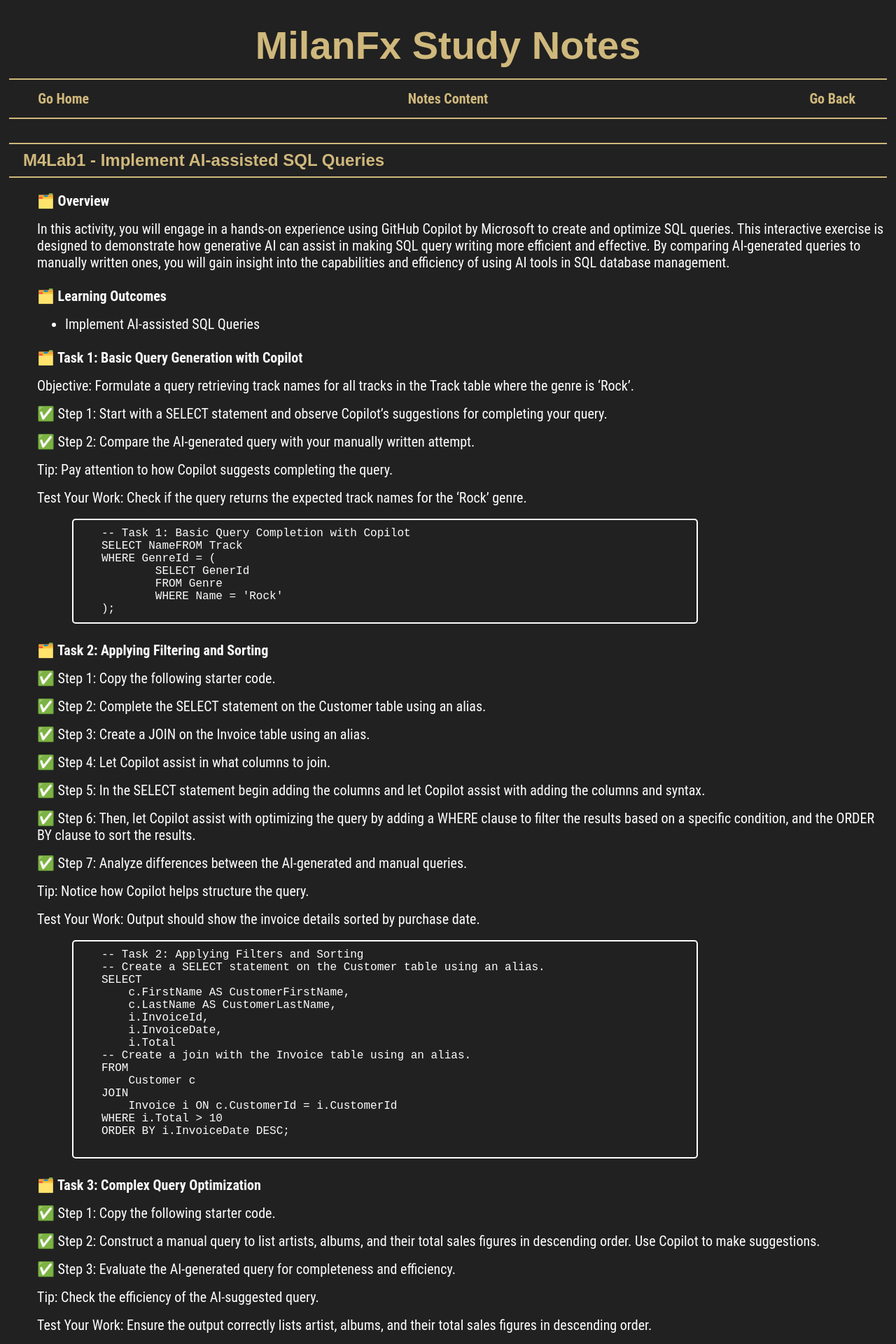
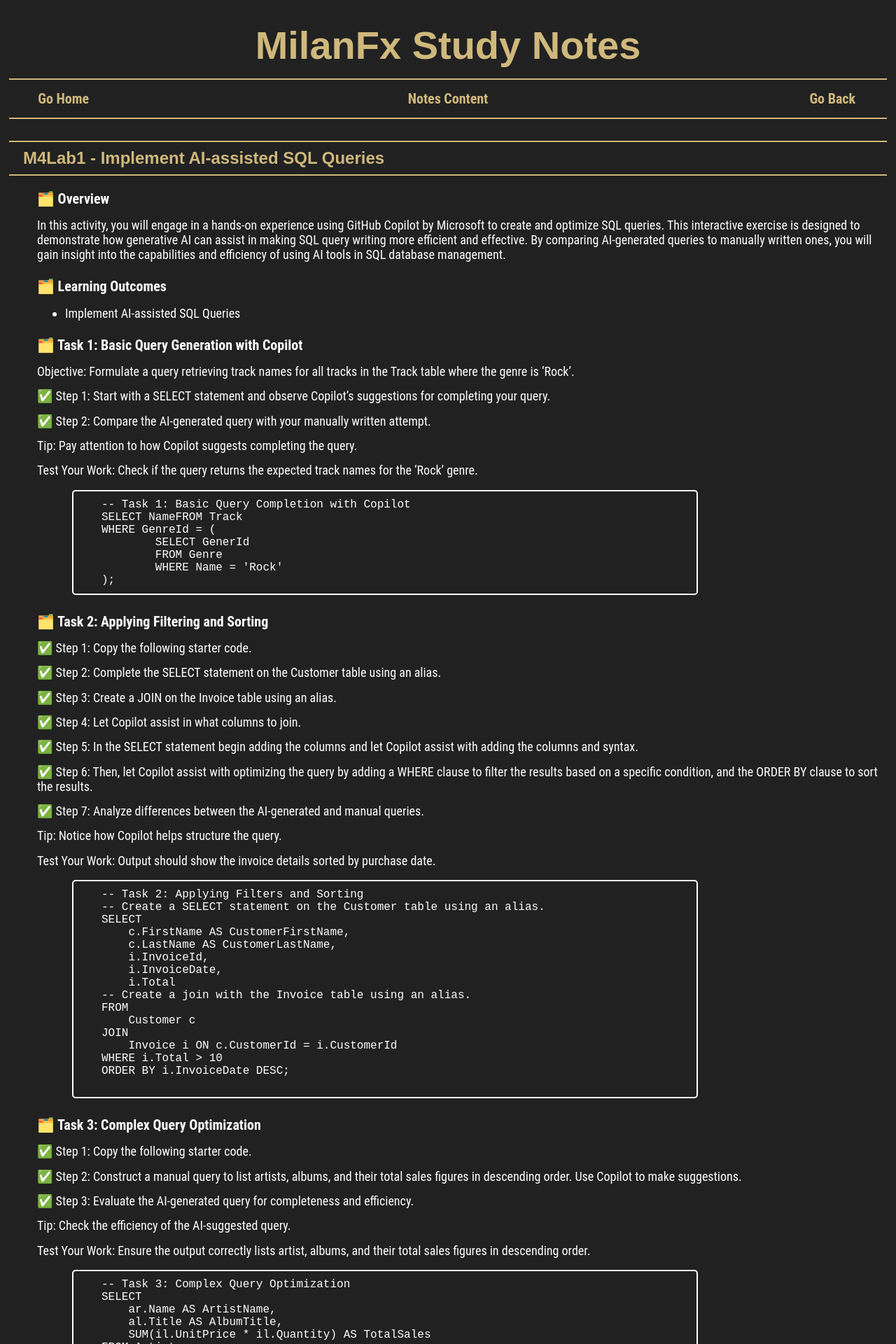
Before and after one commit to milanfx/milanfx.github.io, a Jekyll site: the page built from M1C1.md, in a window 1280 px wide. Shown: the top 1920 px of the page at 70% size. Built offline with Jekyll 4.4.1, drawn with Linux system fonts in a browser that asks for light colours.

Commit message:
Adjust font sizes for body and h4 elements

```diff
--- a/_layouts/page.html
+++ b/_layouts/page.html
@@ -16,7 +16,7 @@
       background-color: var(--back);
       color: var(--word);
       font-family: 'Roboto Condensed', sans-serif;
-      font-size: 20px;
+      font-size: 18px;
     }
 
      img {
@@ -54,10 +54,6 @@
     .content ul,
     .content ol {
       margin: 0.4em 0;
-    }
-
-    .content h4 {
-      margin: 0.8em 0 0.4em;
     }
 
     .container {
@@ -138,6 +134,12 @@
     }
     .container h2 + h3 {
       margin-top: 20px;
+    }
+
+    .content h4 {
+      font-size: 20px;
+      font-weight: bold;
+      margin: 0.8em 0 0.4em;
     }
 
     .btn {
```
